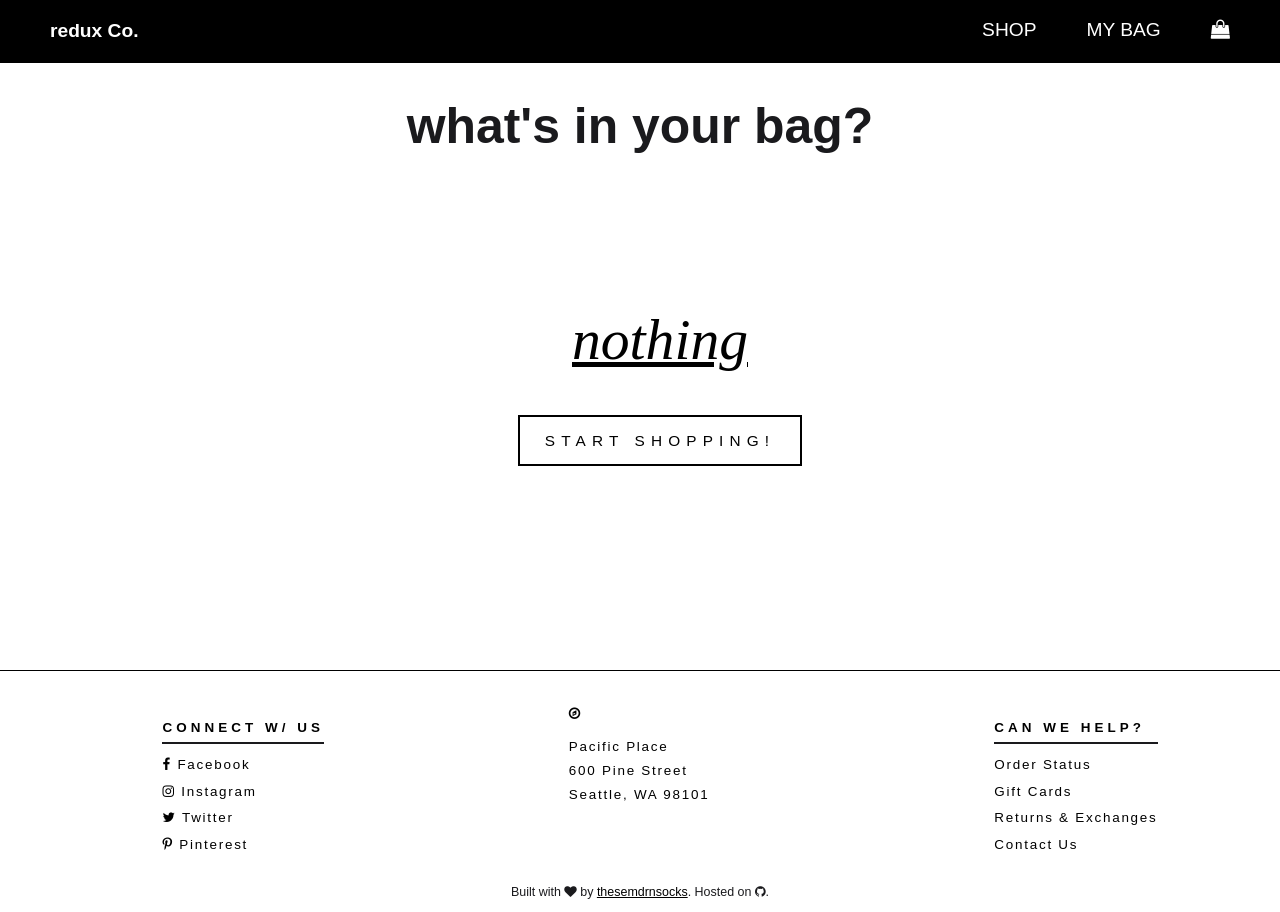
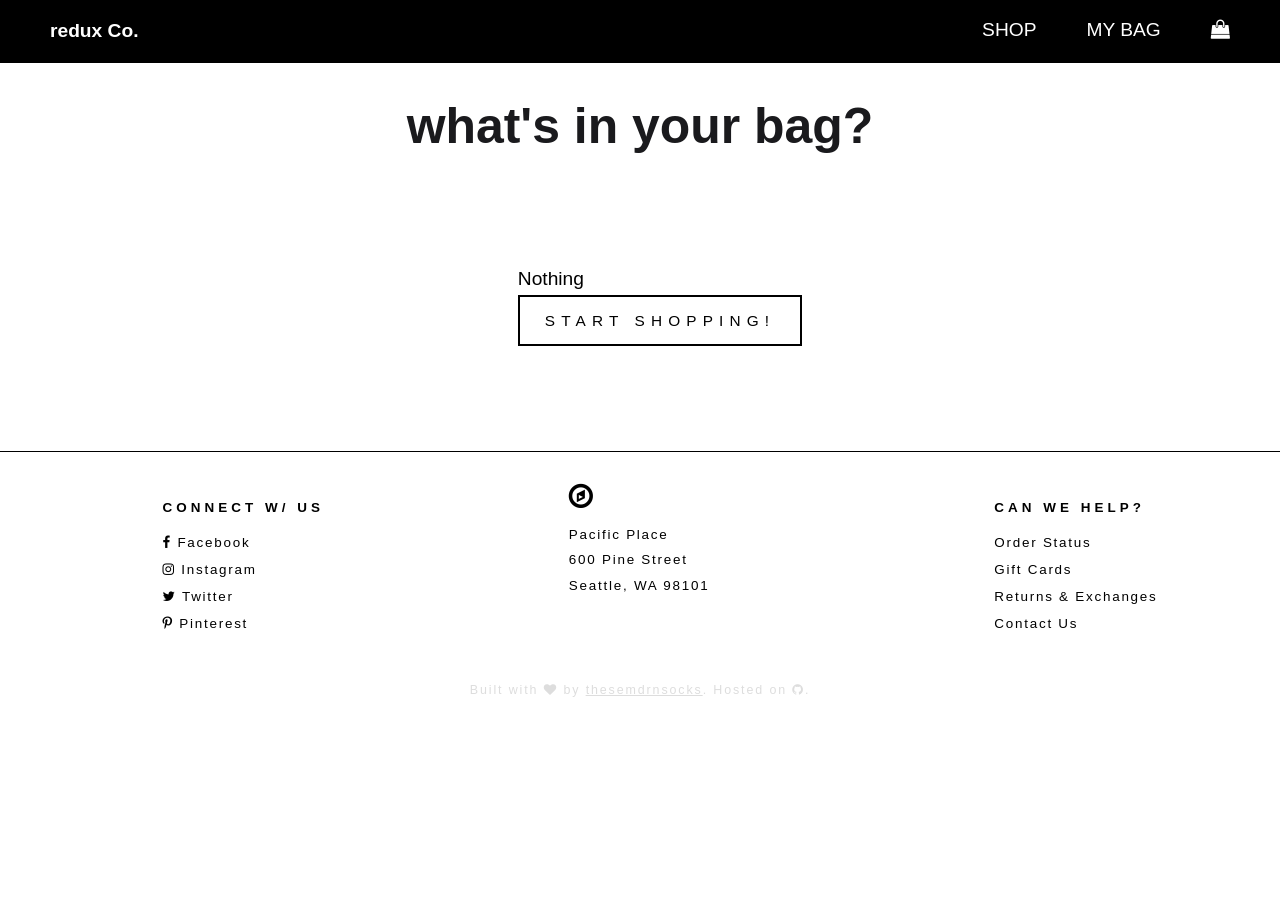
Before and after one commit to jenna-m/redux-co, a React (Create React App) app: page /cart in a window 1280 px wide. After the commit the page ends 800 px from the top, so only its background shows below. Built offline with nearby package versions, Linux system fonts and the light colour scheme.

Commit message:
Update App.css

```diff
--- a/src/App.css
+++ b/src/App.css
@@ -20,6 +20,10 @@ h1 {
 
 a {
   color: #000000;
+  text-decoration: none;
+}
+
+a:hover {
   text-decoration: none;
 }
 
@@ -105,7 +109,7 @@ a {
 /* Footer section */
 .footer {
   border-top: 1px solid #000000;
-  margin-top: 200px;
+  margin-top: 100px;
   padding-top: 30px;
   display: flex;
   flex-wrap: wrap;
@@ -122,32 +126,43 @@ a {
   text-transform: uppercase;
   letter-spacing: .3em;
   font-weight: 600;
-  border-bottom: 2px solid #1a1a1d;
+}
+
+.location {
+  display: flex;
+  flex-direction: row;
+  justify-content: space-evenly;
+  align-items: center;
+}
+
+.location-heading span {
+  font-size: 2.1em;
+  padding-right: 35px;
 }
 
 .address {
-  line-height: .8em;
+  line-height: .9em;
 }
 
 .github {
   display: flex;
   justify-content: center;
+  padding-top: 20px;
   font-size: .65em;
-  color: #1a1a1d;
+  letter-spacing: .15em;
+  color: #dddddd;
 }
 
 .github a {
+  color: #dddddd;
   text-decoration: underline;
-}
-
-.github a:hover {
-  text-decoration: none;
 }
 
 
 /* Items for Sale */
 .item-card {
   width: 350px;
+  margin-bottom: 50px;
 }
 
 .item-image img {
@@ -245,8 +260,17 @@ a {
 
 
 /* Message displayed when cart is empty */
-.shopping-message p {
-  text-align: center;
+.empty-cart-message {
+  display: flex;
+  flex-direction: column;
+  justify-content: center;
+  align-items: center;
+  width: 100%;
+  height: 100px;
+  margin-bottom: 120px;
+}
+
+  .empty-cart-message p {
   font-family: 'Times New Roman', serif;
   text-transform: lowercase;
   text-decoration: underline;
```
